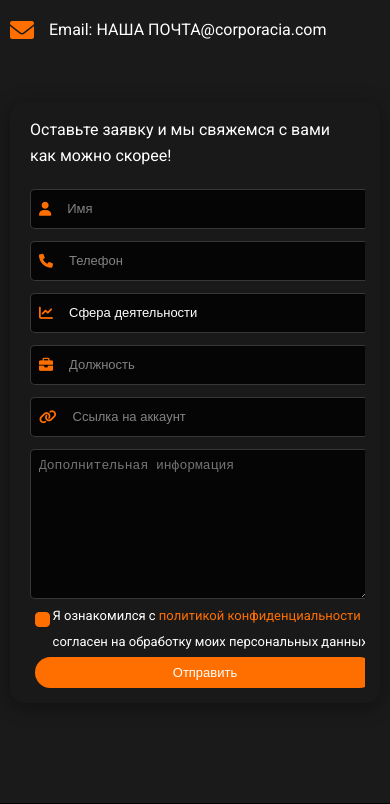
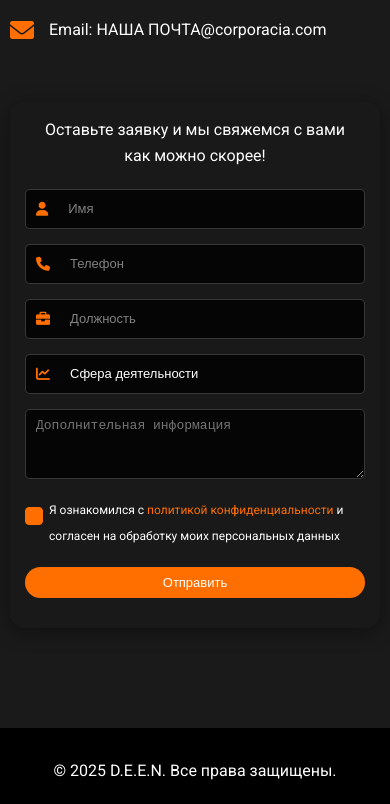
Before and after one commit to abdulllah111/agentstvo, a website: page index.html in a window 390 px wide. Shown: the part 7425-8229 px from the top of the page. Drawn offline with Linux system fonts and the light colour scheme.

Commit message:
refactor: переработана форма обратной связи для лучшей адаптивности на мобильных устройствах

```diff
--- a/css/styles.scss
+++ b/css/styles.scss
@@ -579,48 +579,23 @@ body {
   padding: 30px;
   border-radius: 15px;
   box-shadow: 0 4px 20px rgba(0, 0, 0, 0.4);
+  width: 100%;
   max-width: 600px;
   margin: 0 auto;
-  width: 100%;
   box-sizing: border-box;
-  overflow: hidden;
 }
 
-.contact-form {
-  flex: 1;
-  min-width: 300px;
-  width: 100%;
-  box-sizing: border-box;
-  overflow: hidden;
-
-  input, textarea {
-    width: 100%;
-    padding: 15px;
-    background-color: rgba($text-color, 0.1);
-    border: 1px solid rgba($text-color, 0.2);
-    border-radius: 5px;
-    color: $text-color;
-    @include transition;
-    box-sizing: border-box;
-
-    &:focus {
-      outline: none;
-      border-color: $primary-color;
-      background-color: rgba($text-color, 0.15);
-    }
-  }
-
-  textarea {
-    height: 150px;
-    resize: vertical;
-  }
+.alert-block {
+  text-align: center;
+  font-size: 1.2em;
+  margin-bottom: 30px;
+  color: $text-color;
 }
 
 .form-group {
-  margin-bottom: 0;
+  margin-bottom: 20px;
   width: 100%;
   box-sizing: border-box;
-  overflow: hidden;
 }
 
 .input-group {
@@ -632,8 +607,6 @@ body {
   border-radius: 5px;
   overflow: hidden;
   min-height: 48px;
-  margin-bottom: 20px;
-  box-sizing: border-box;
 
   i {
     color: $primary-color;
@@ -653,11 +626,7 @@ body {
     color: $text-color;
     font-size: 16px;
     height: 100%;
-    display: flex;
-    align-items: center;
-    line-height: 1.5;
-    width: 0;
-    min-width: 0;
+    width: 100%;
     box-sizing: border-box;
 
     &:focus {
@@ -667,7 +636,6 @@ body {
 
     &::placeholder {
       color: rgba($text-color, 0.5);
-      line-height: 1.5;
     }
   }
 }
@@ -678,8 +646,6 @@ body {
   background-repeat: no-repeat;
   background-position: right 15px center;
   padding-right: 40px;
-  display: flex;
-  align-items: center;
 
   option {
     background-color: $dark-bg;
@@ -697,7 +663,8 @@ textarea.form-control {
   color: $text-color;
   resize: vertical;
   min-height: 100px;
-  min-width: 0;
+  font-size: 16px;
+  box-sizing: border-box;
 
   &:focus {
     outline: none;
@@ -711,6 +678,8 @@ textarea.form-control {
   display: block;
   min-height: 1.5rem;
   padding-left: 1.5rem;
+  width: 100%;
+  box-sizing: border-box;
 
   .custom-control-input {
     position: absolute;
@@ -727,6 +696,7 @@ textarea.form-control {
     position: relative;
     margin-bottom: 0;
     vertical-align: top;
+    font-size: 14px;
 
     &::before {
       position: absolute;
@@ -769,6 +739,9 @@ textarea.form-control {
   border-radius: 50px;
   font-weight: 500;
   transition: all 0.2s ease;
+  width: 100%;
+  font-size: 16px;
+  box-sizing: border-box;
 
   &:hover {
     background-color: darken($primary-color, 10%);
@@ -830,6 +803,41 @@ textarea.form-control {
       transition: all 0.3s ease;
     }
   }
+
+  .contact-form-wrapper {
+    padding: 20px;
+  }
+
+  .input-group {
+    min-height: 44px;
+
+    i {
+      padding: 0 12px;
+      font-size: 16px;
+    }
+
+    .form-control, .custom-select {
+      padding: 10px 12px;
+      font-size: 14px;
+    }
+  }
+
+  textarea.form-control {
+    padding: 10px 12px;
+    font-size: 14px;
+    min-height: 80px;
+  }
+
+  .custom-control {
+    .custom-control-label {
+      font-size: 13px;
+    }
+  }
+
+  .btn-primary {
+    padding: 10px 20px;
+    font-size: 14px;
+  }
 }
 
 @media (max-width: 400px) {
@@ -841,87 +849,46 @@ textarea.form-control {
 
   .contact-form-wrapper {
     padding: 15px;
-    margin: 0;
-    width: 100%;
-    box-sizing: border-box;
-    overflow: hidden;
-  }
-
-  .contact-form {
-    width: 100%;
-    box-sizing: border-box;
-    overflow: hidden;
   }
 
   .alert-block {
     font-size: 16px;
     margin-bottom: 20px;
-    padding: 0 5px;
-    width: 100%;
-    box-sizing: border-box;
+  }
+
+  .form-group {
+    margin-bottom: 15px;
   }
 
   .input-group {
-    margin-bottom: 12px;
     min-height: 40px;
-    width: 100%;
-    box-sizing: border-box;
 
     i {
-      padding: 0 8px;
+      padding: 0 10px;
       font-size: 14px;
     }
 
     .form-control, .custom-select {
-      padding: 8px;
+      padding: 8px 10px;
       font-size: 13px;
     }
   }
 
-  .custom-select {
-    padding-right: 25px;
-    background-position: right 8px center;
-  }
-
   textarea.form-control {
-    padding: 8px;
+    padding: 8px 10px;
+    font-size: 13px;
     min-height: 70px;
-    font-size: 13px;
-    width: 100%;
-    box-sizing: border-box;
   }
 
   .custom-control {
-    padding-left: 1.1rem;
-    margin: 0 5px;
-    width: 100%;
-    box-sizing: border-box;
-
     .custom-control-label {
-      font-size: 13px;
-      width: 100%;
-      box-sizing: border-box;
-
-      &::before {
-        width: 0.8rem;
-        height: 0.8rem;
-        left: -1.1rem;
-      }
+      font-size: 12px;
     }
   }
 
   .btn-primary {
     padding: 8px 16px;
     font-size: 13px;
-    width: 100%;
-    margin: 0 5px;
-    box-sizing: border-box;
-  }
-
-  .form-group {
-    margin: 0 5px;
-    width: 100%;
-    box-sizing: border-box;
   }
 }
 
--- a/index.html
+++ b/index.html
@@ -269,6 +269,12 @@
             </div>
             <div class="form-group">
               <div class="input-group">
+                <i class="fas fa-briefcase"></i>
+                <input id="position" name="position" placeholder="Должность" type="text" class="form-control">
+              </div>
+            </div>
+            <div class="form-group">
+              <div class="input-group">
                 <i class="fas fa-chart-line"></i>
                 <select id="activity" name="activity" class="custom-select">
                   <option value="Не указано">Сфера деятельности</option>
@@ -287,26 +293,6 @@
               </div>
             </div>
             <div class="form-group">
-              <div class="input-group">
-                <div class="input-group-prepend">
-                  <div class="input-group-text">
-                    <i class="fas fa-briefcase"></i>
-                  </div>
-                </div>
-                <input id="position" name="position" placeholder="Должность" type="text" class="form-control">
-              </div>
-            </div>
-            <div class="form-group">
-              <div class="input-group">
-                <div class="input-group-prepend">
-                  <div class="input-group-text">
-                    <i class="fas fa-link"></i>
-                  </div>
-                </div>
-                <input id="link" name="link" placeholder="Ссылка на аккаунт" type="text" class="form-control">
-              </div>
-            </div>
-            <div class="form-group">
               <textarea id="dopindo" name="dopindo" rows="3" class="form-control" placeholder="Дополнительная информация"></textarea>
             </div>
             <div class="form-group">
@@ -316,7 +302,7 @@
                 <div class="invalid-feedback">Вы должны согласиться с политикой конфиденциальности</div>
               </div>
             </div>
-            <div class="form-group text-center">
+            <div class="form-group">
               <button name="submit" class="btn btn-primary send_request">Отправить</button>
             </div>
           </form>
```
Also changed, not shown: css/styles.css.
